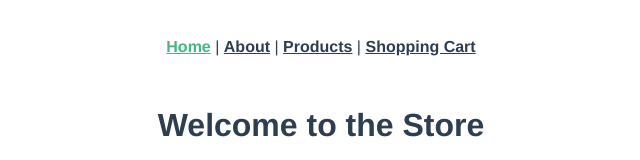
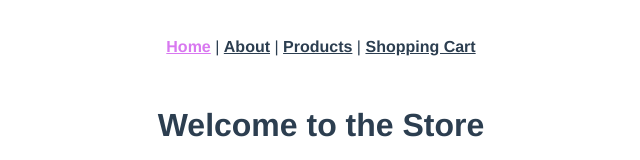
Before and after one commit to singhp1992/old-ecommerce, a Vue app: page / in a window 1280 px wide. Shown: the top 160 px of the page, without its empty margins (319-959 px from the left). Built offline with nearby package versions, Linux system fonts and the light colour scheme.

Commit message:
changing header active color

```diff
--- a/src/App.vue
+++ b/src/App.vue
@@ -28,6 +28,6 @@
 }
 
 #nav a.router-link-exact-active {
-  color: #42b983;
+  color: #d878f0;
 }
 </style>
```
